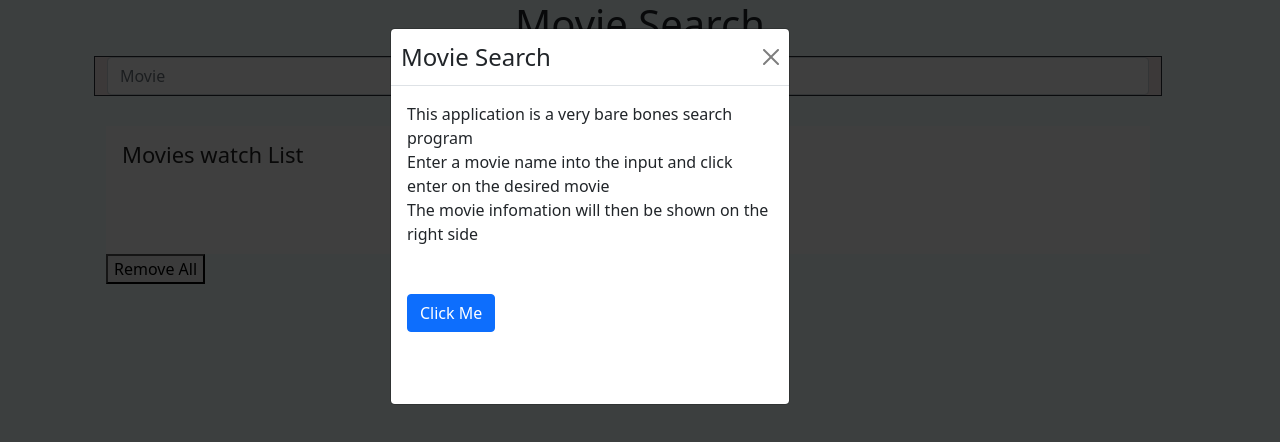
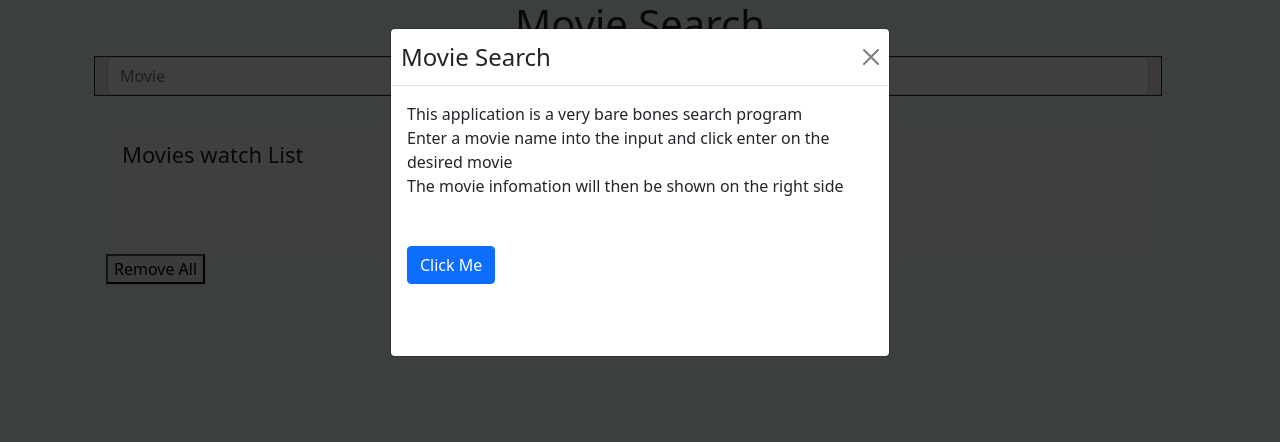
Before and after one commit to jasonz23/movie-search, a React (Create React App) app: page / in a window 1280 px wide. Shown: the top 442 px of the page. Built offline with nearby package versions, Linux system fonts and the light colour scheme.

Commit message:
changed modal width

```diff
--- a/src/Modal/AboutModal.css
+++ b/src/Modal/AboutModal.css
@@ -34,5 +34,5 @@
 
 .modal-width {
 
-    width:80%
+    max-width: max-content;
 }
```
